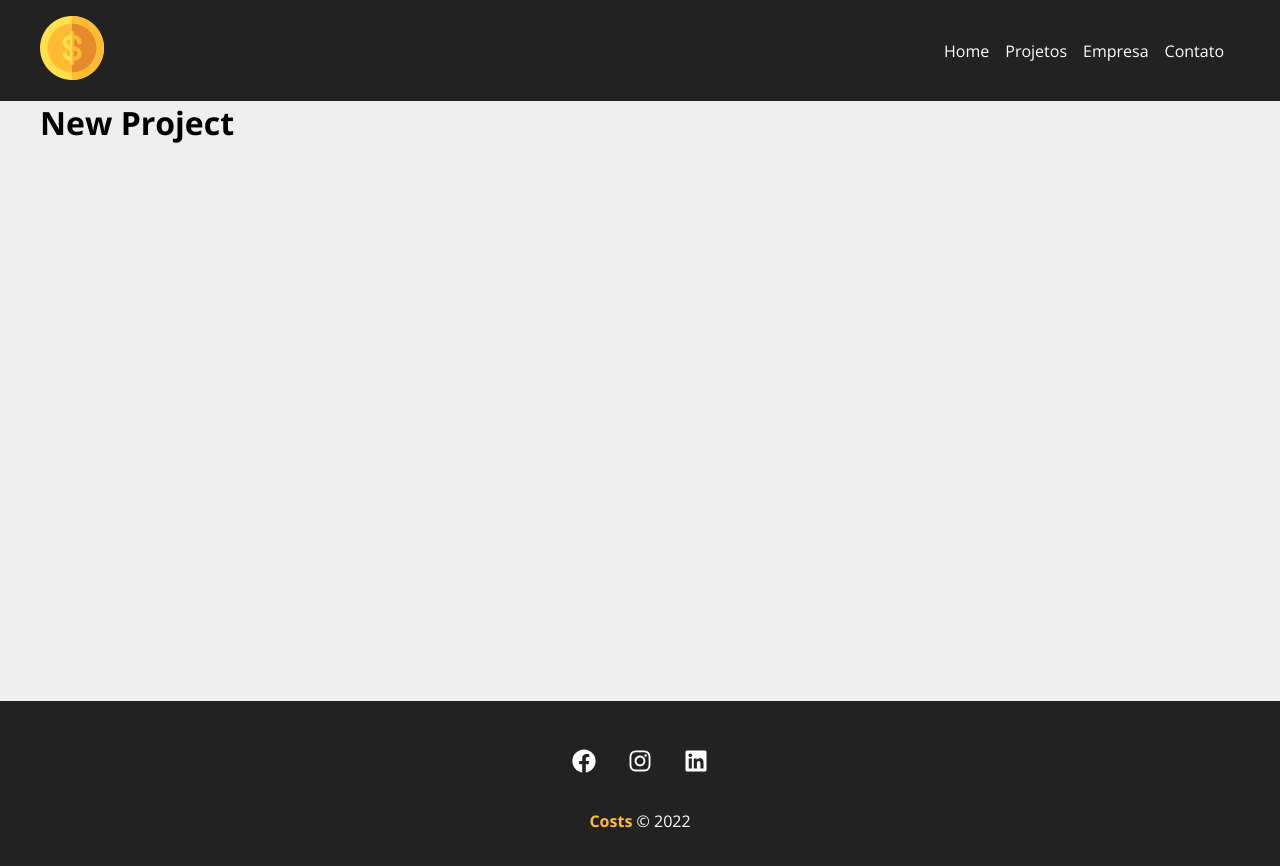
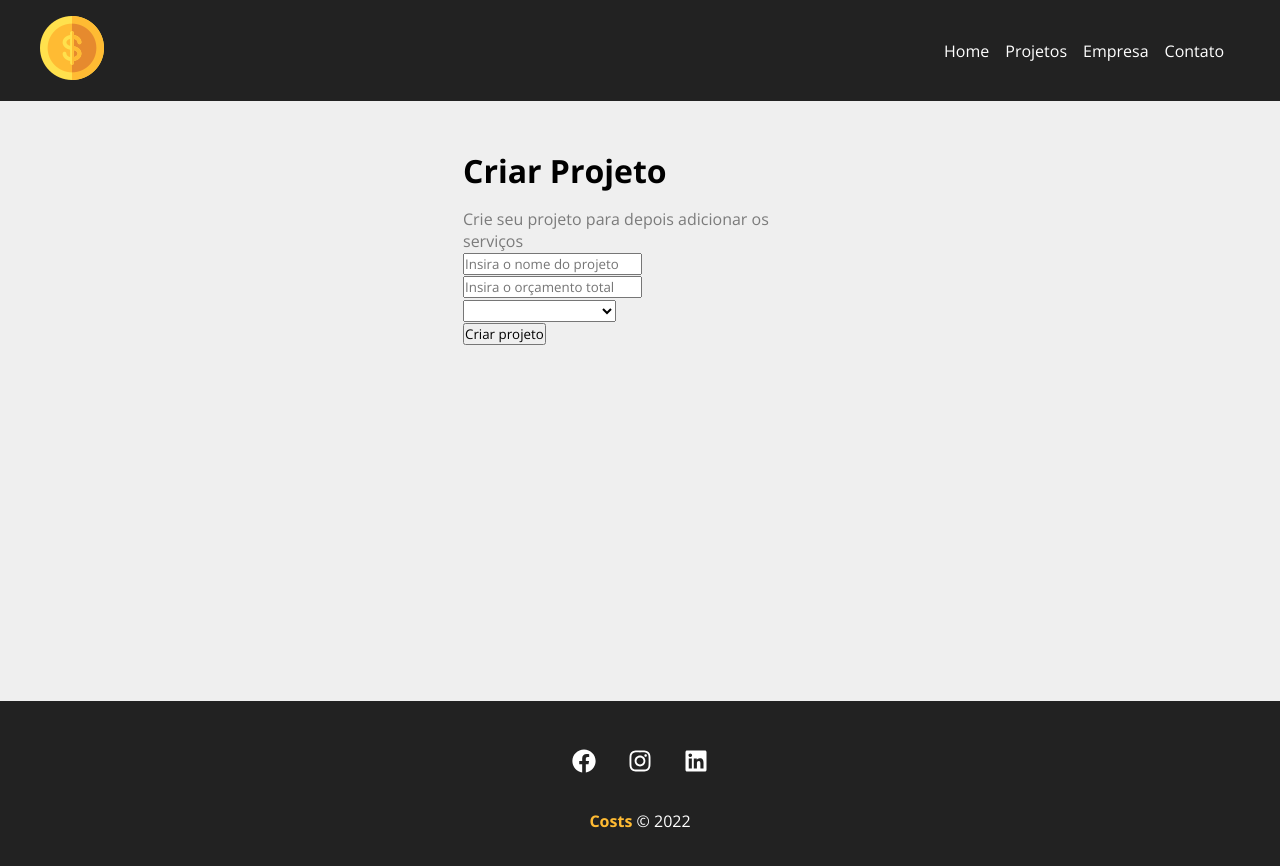
Before and after one commit to pedroemanuel42/project-costs, a React (Create React App) app in the folder costs/: page /newproject in a window 1280 px wide. Shown: the top 866 px of the page. Built offline with nearby package versions, Linux system fonts and the light colour scheme.

Commit message:
Forms basic

```diff
--- a/costs/src/components/pages/NewProject.jsx
+++ b/costs/src/components/pages/NewProject.jsx
@@ -1,5 +1,13 @@
 import React from "react";
+import ProjectForm from "../project/ProjectForm";
+import "./new-project.css";
 
 export default function NewProject() {
-  return <h1>New Project</h1>;
+  return (
+    <div className="new-project-container">
+      <h1>Criar Projeto</h1>
+      <p>Crie seu projeto para depois adicionar os serviços</p>
+      <ProjectForm />
+    </div>
+  );
 }
--- /dev/null
+++ b/costs/src/components/pages/new-project.css
@@ -0,0 +1,13 @@
+.new-project-container {
+    width: 450px;
+    margin: 0 auto;
+    padding: 3em;
+}
+
+.new-project-container h1 {
+    margin-bottom: .5em;
+}
+
+.new-project-container p {
+    color: #7b7b7b;
+}
--- /dev/null
+++ b/costs/src/components/project/ProjectForm.jsx
@@ -0,0 +1,22 @@
+import React from "react";
+
+export default function ProjectForm() {
+  return (
+    <form>
+      <div>
+        <input type="text" placeholder="Insira o nome do projeto" />
+      </div>
+      <div>
+        <input type="number" placeholder="Insira o orçamento total" />
+      </div>
+      <div>
+        <select name="category-id">
+          <option disabled>Selecione a categoria</option>
+        </select>
+      </div>
+      <div>
+        <input type="submit" value="Criar projeto" />
+      </div>
+    </form>
+  );
+}
```
